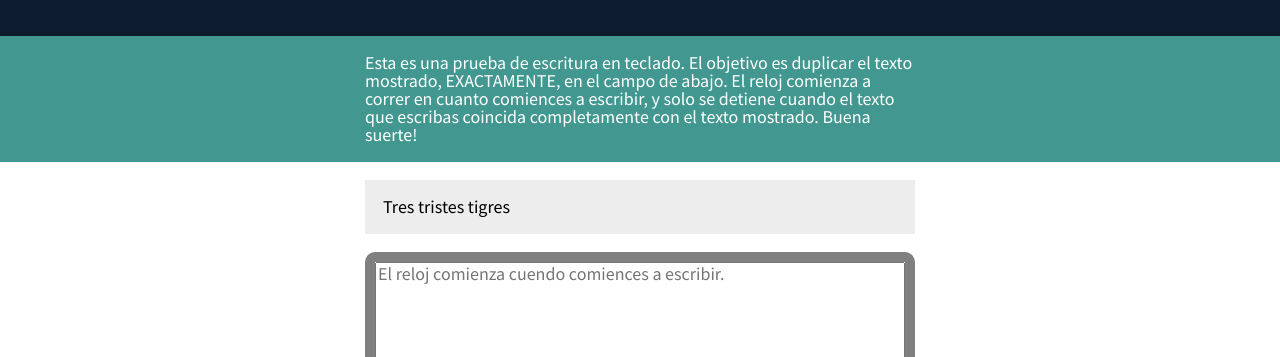
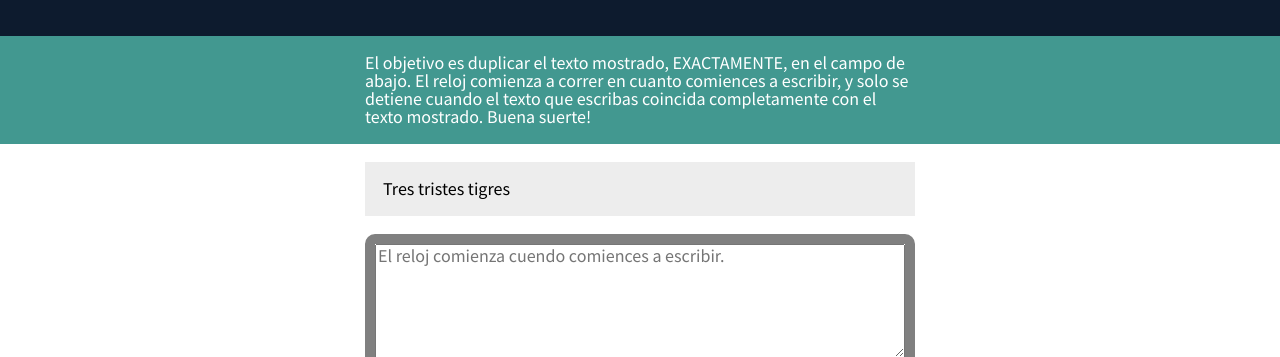
Before and after one commit to manolasco/TypingTest, a plain HTML site: page index.html in a window 1280 px wide. Shown: the part 84-441 px from the top of the page. Drawn offline with Linux system fonts and the light colour scheme.

Commit message:
Update index.html
intentando reducir el alto de la página

```diff
--- a/index.html
+++ b/index.html
@@ -16,7 +16,7 @@
     </header>
     <main class="main">
         <article class="intro">
-            <p>Esta es una prueba de escritura en teclado. El objetivo es duplicar el texto mostrado, EXACTAMENTE, en el campo de abajo. El reloj comienza a correr en cuanto comiences a escribir, y solo se detiene cuando el texto que escribas coincida completamente con el texto mostrado. Buena suerte!</p>
+            <p>El objetivo es duplicar el texto mostrado, EXACTAMENTE, en el campo de abajo. El reloj comienza a correr en cuanto comiences a escribir, y solo se detiene cuando el texto que escribas coincida completamente con el texto mostrado. Buena suerte!</p>
         </article><!-- .intro -->
         <section class="test-area">
             <div id="origin-text">
```
